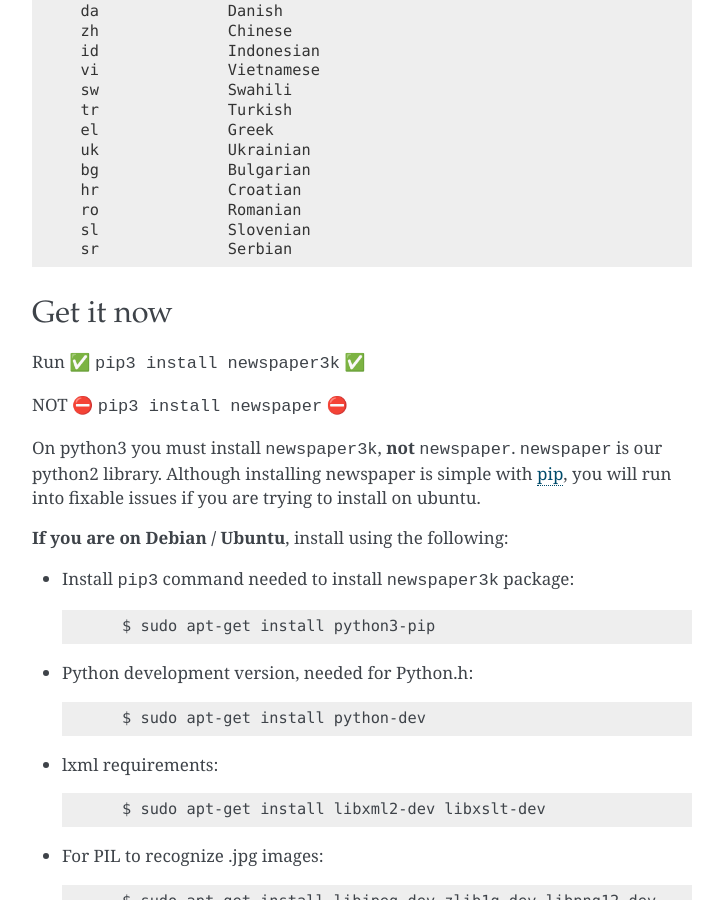
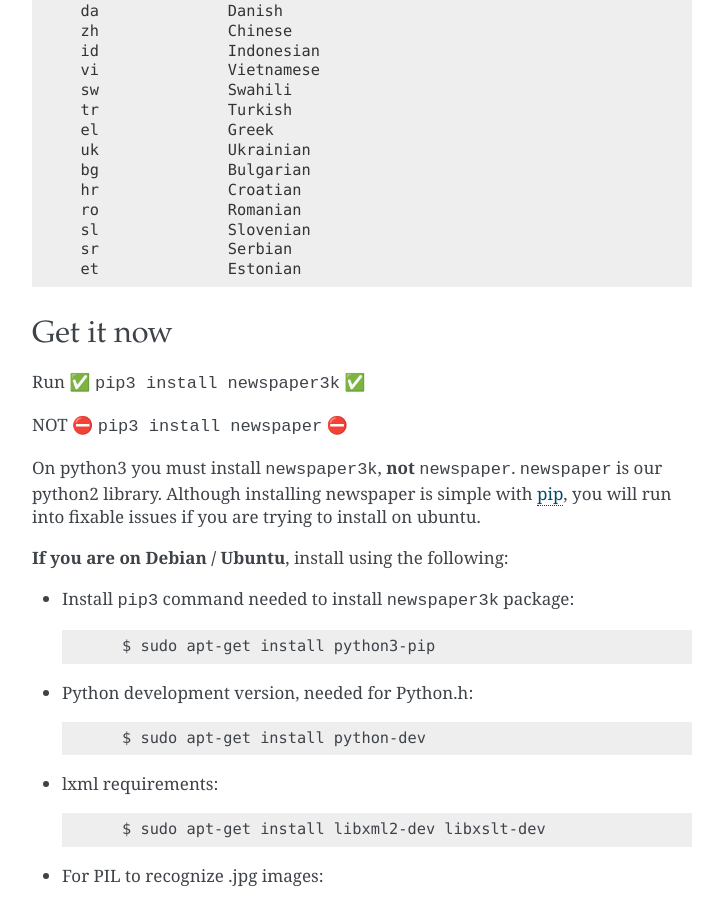
Before and after one commit to codelucas/newspaper, a Sphinx documentation site: the page built from docs/index.rst, in a window 1280 px wide and 900 px high, scrolled down 3791 px. Shown: the whole window, without its empty margins (388-1111 px from the left). Built offline with Sphinx 7.4.7, drawn with Linux system fonts in a browser that asks for light colours.

Commit message:
added estonian stopwords (#523)

```diff
--- a/README.rst
+++ b/README.rst
@@ -222,6 +222,7 @@
       ro              Romanian
       sl              Slovenian
       sr              Serbian
+      et              Estonian
 
 
 Get it now
--- a/docs/index.rst
+++ b/docs/index.rst
@@ -223,6 +223,7 @@
       ro              Romanian
       sl              Slovenian
       sr              Serbian
+      et              Estonian
 
 
 Get it now
--- a/docs/user_guide/quickstart.rst
+++ b/docs/user_guide/quickstart.rst
@@ -268,3 +268,4 @@
       ro              Romanian
       sl              Slovenian
       sr              Serbian
+      et              Estonian
```
Also changed, not shown: 2 other files.
